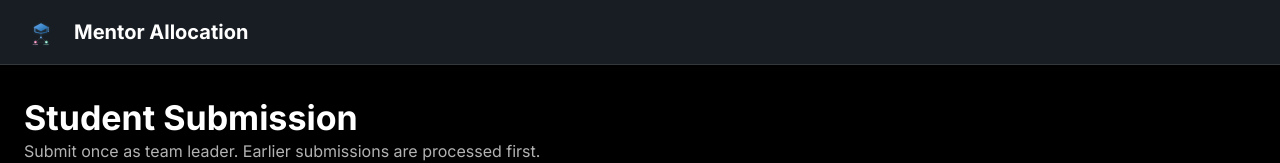
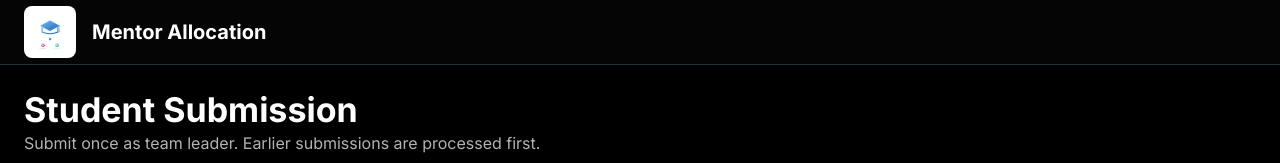
Before and after one commit to vaishnavrkadam/ConnectED-Component_2, a React (Vite) app: page / in a window 1280 px wide. Shown: the top 163 px of the page. Built offline with nearby package versions, Linux system fonts and the light colour scheme; no server answers; the database is empty.

Commit message:
Fix live dark theme and logo visibility

```diff
--- a/index.html
+++ b/index.html
@@ -3,8 +3,8 @@
   <head>
     <meta charset="UTF-8" />
     <meta name="viewport" content="width=device-width, initial-scale=1.0" />
-    <meta name="theme-color" content="#10243e" />
-    <link rel="icon" type="image/svg+xml" href="/logo.svg" />
+    <meta name="theme-color" content="#000000" />
+    <link rel="icon" type="image/svg+xml" href="/logo.svg?v=2" />
     <title>Mentor Allocation System</title>
   </head>
   <body>
--- a/src/components/AppLayout.jsx
+++ b/src/components/AppLayout.jsx
@@ -10,9 +10,21 @@ import {
 export default function AppLayout() {
   return (
     <Box sx={{ minHeight: '100vh', bgcolor: '#000000' }}>
-      <AppBar position="sticky" color="inherit" elevation={0} sx={{ borderBottom: '1px solid', borderColor: 'divider' }}>
-        <Toolbar sx={{ gap: 2 }}>
-          <Box component="img" src="/logo.svg" alt="Mentor Allocation logo" sx={{ width: 34, height: 34, objectFit: 'contain' }} />
+      <AppBar position="sticky" elevation={0} sx={{ bgcolor: '#050505', borderBottom: '1px solid #27313a' }}>
+        <Toolbar sx={{ gap: 2, minHeight: 76 }}>
+          <Box
+            sx={{
+              width: 52,
+              height: 52,
+              borderRadius: 1,
+              bgcolor: '#ffffff',
+              display: 'grid',
+              placeItems: 'center',
+              p: 0.5,
+            }}
+          >
+            <Box component="img" src="/logo.svg?v=2" alt="Mentor Allocation logo" sx={{ width: '100%', height: '100%', objectFit: 'contain' }} />
+          </Box>
           <Typography variant="h6" sx={{ flexGrow: 1 }}>
             Mentor Allocation
           </Typography>
--- a/src/pages/StudentPage.jsx
+++ b/src/pages/StudentPage.jsx
@@ -59,6 +59,7 @@ export default function StudentPage() {
   };
 
   return (
+    <Box sx={{ bgcolor: '#000000', mx: { xs: -2, sm: -3 }, my: -4, minHeight: 'calc(100vh - 76px)', px: { xs: 2, sm: 3 }, py: 3 }}>
       <Stack spacing={3}>
         <Box>
           <Typography variant="h4">Student Submission</Typography>
@@ -144,5 +145,6 @@ export default function StudentPage() {
 
         <Snackbar open={Boolean(notice)} autoHideDuration={4500} onClose={() => setNotice('')} message={notice} />
       </Stack>
+    </Box>
   );
 }
```
Lines whose indentation alone changed are shown as unchanged.
